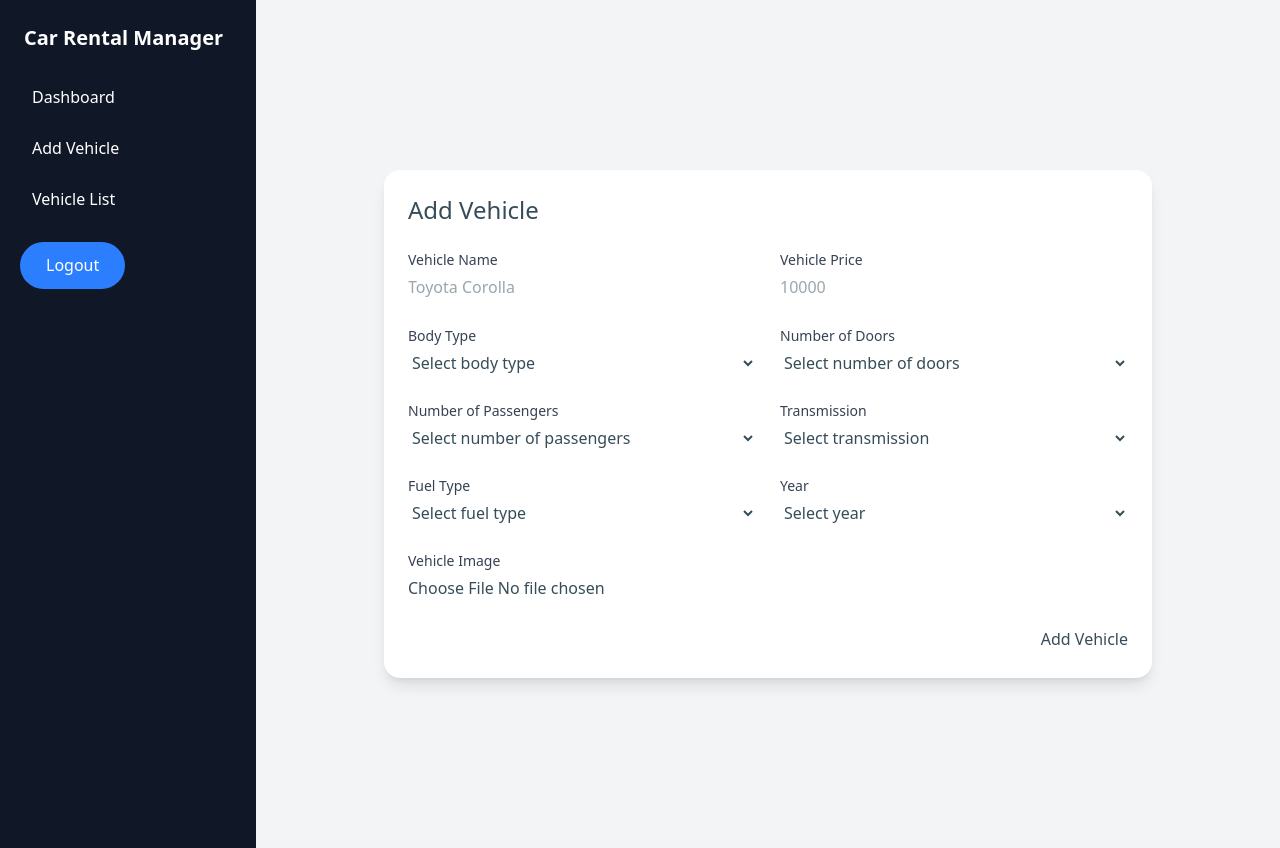
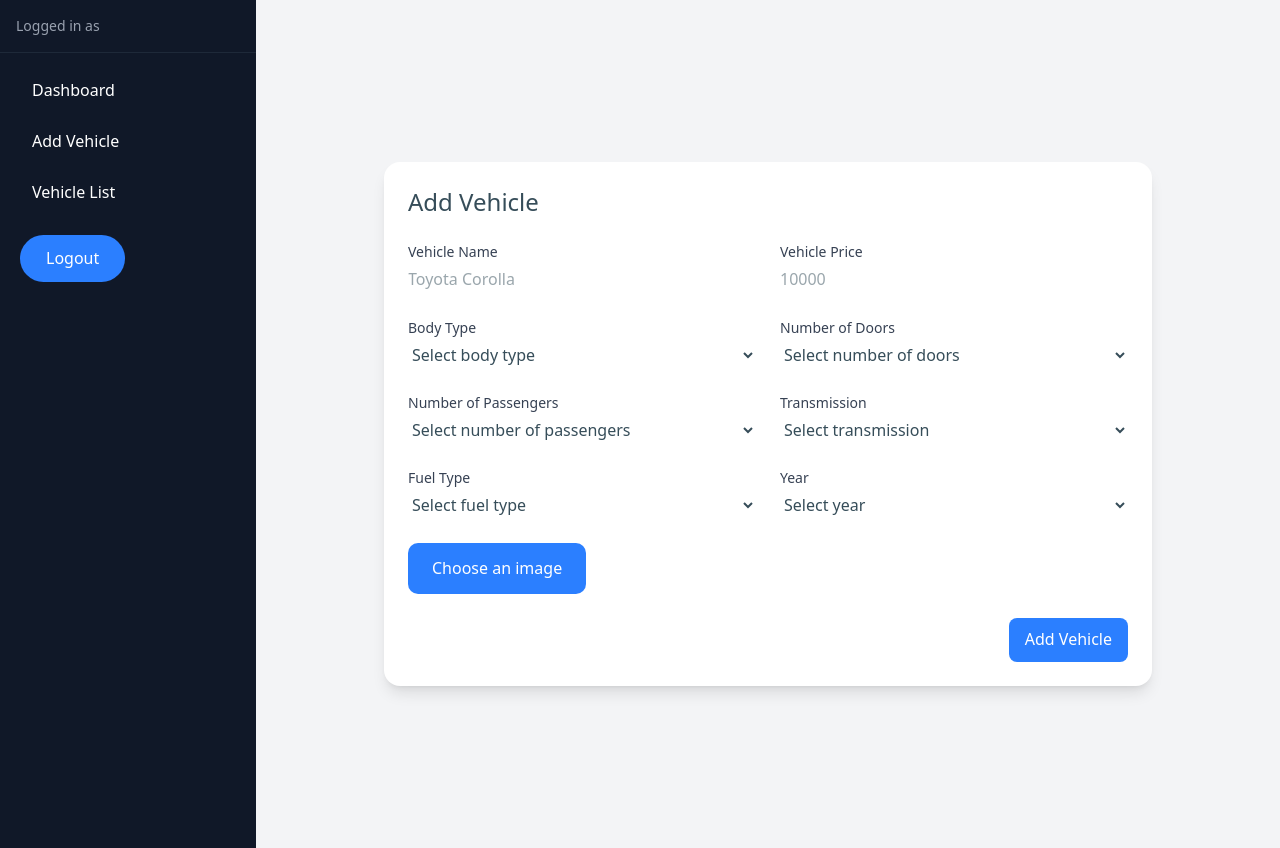
Before and after one commit to irfannxb/carrental, a Next.js app: page /dashboard/add in a window 1280 px wide. Built offline with nearby package versions, Linux system fonts and the light colour scheme; no server answers; sample sign-in values are in the browser's storage.

Commit message:
before-live

```diff
--- a/app/(dashboard)/dashboard/add/page.tsx
+++ b/app/(dashboard)/dashboard/add/page.tsx
@@ -1,4 +1,5 @@
 "use client";
+import { getSession } from "next-auth/react";
 import React from "react";
 import { useState } from "react";
 import { toast, ToastContainer } from "react-toastify";
@@ -13,9 +14,10 @@ const AddVehicle = () => {
     transmission: "",
     fuel: "",
     year: "",
-    image: "",
+    image: null,
   });
   const [image, setImage] = useState<File | null>(null);
+  const [fileName, setFileName] = useState("");
   const [loading, setLoading] = useState(false);
 
   const handleChange = (
@@ -25,14 +27,17 @@ const AddVehicle = () => {
   };
 
   const handleImageChange = (e: React.ChangeEvent<HTMLInputElement>) => {
-    if (e.target.files) {
+    if (e.target.files && e.target.files[0]) {
+      console.log("IMAGE FILE:", e.target.files[0]);
       setImage(e.target.files[0]);
+      setFileName(e.target.files[0].name);
     }
   };
 
   const handleSubmit = async (e: React.FormEvent) => {
     e.preventDefault();
     setLoading(true);
+    const user = await getSession();
 
     const data = new FormData();
     data.append("name", formData.name);
@@ -43,7 +48,10 @@ const AddVehicle = () => {
     data.append("year", formData.year);
     data.append("doors", formData.doors.toString());
     data.append("passengers", formData.passengers.toString());
-    data.append("image", image as Blob);
+    data.append("user", user.user_id);
+    if (image) {
+      data.append("image", image);
+    }
 
     try {
       const res = await fetch(
@@ -51,11 +59,6 @@ const AddVehicle = () => {
         {
           method: "POST",
           body: data,
-          // headers: {
-          //   Authorization: `Bearer ${
-          //     localStorage.getItem("accessToken") || ""
-          //   }`,
-          // },
         }
       );
 
@@ -66,11 +69,18 @@ const AddVehicle = () => {
       if (!res.ok) {
         throw new Error("Failed to create car");
       }
-
-      toast.success("Car created successfully!");
+      toast.success("Car created successfully!", {
+        position: "top-right",
+        autoClose: 500,
+        hideProgressBar: false,
+      });
     } catch (error) {
       console.error(error);
-      toast.error("Error creating car");
+      toast.error("Error creating car", {
+        position: "top-right",
+        autoClose: 2000,
+        hideProgressBar: false,
+      });
     } finally {
       setLoading(false);
     }
@@ -87,6 +97,7 @@ const AddVehicle = () => {
         <form
           className="grid grid-cols-1 md:grid-cols-2 gap-6"
           onSubmit={handleSubmit}
+          encType="multipart/form-data"
         >
           {/* Vehicle Name */}
           <div>
@@ -100,6 +111,7 @@ const AddVehicle = () => {
               className="w-full rounded-lg border-gray-300 focus:border-blue-500 focus:ring-blue-500"
               onChange={handleChange}
               name="name"
+              required
             />
           </div>
 
@@ -115,6 +127,7 @@ const AddVehicle = () => {
               className="w-full rounded-lg border-gray-300 focus:border-blue-500 focus:ring-blue-500"
               onChange={handleChange}
               name="price"
+              required
             />
           </div>
 
@@ -128,6 +141,7 @@ const AddVehicle = () => {
               onChange={handleChange}
               name="type"
               value={formData.type}
+              required
             >
               <option>Select body type</option>
               <option value="sedan">Sedan</option>
@@ -147,6 +161,7 @@ const AddVehicle = () => {
               onChange={handleChange}
               name="doors"
               value={formData.doors}
+              required
             >
               <option>Select number of doors</option>
               <option value="4">4 Doors</option>
@@ -164,6 +179,7 @@ const AddVehicle = () => {
               onChange={handleChange}
               name="passengers"
               value={formData.passengers}
+              required
             >
               <option>Select number of passengers</option>
               <option value="2">2 Passengers</option>
@@ -183,6 +199,7 @@ const AddVehicle = () => {
               onChange={handleChange}
               name="transmission"
               value={formData.transmission}
+              required
             >
               <option>Select transmission</option>
               <option value="manual">Manual</option>
@@ -201,6 +218,7 @@ const AddVehicle = () => {
               onChange={handleChange}
               name="fuel"
               value={formData.fuel}
+              required
             >
               <option value="">Select fuel type</option>
               <option value="petrol">Petrol</option>
@@ -220,6 +238,7 @@ const AddVehicle = () => {
               onChange={handleChange}
               name="year"
               value={formData.year}
+              required
             >
               <option value="">Select year</option>
               <option value="2020">2020</option>
@@ -232,21 +251,34 @@ const AddVehicle = () => {
             </select>
           </div>
 
-          <div>
-            <label className="block text-sm font-medium text-gray-700 mb-1">
-              Vehicle Image
+          {/* Custom File Upload Button */}
+          <div className="flex items-center space-x-4">
+            <label
+              htmlFor="image-upload"
+              className="cursor-pointer bg-blue-500 text-white px-6 py-3 rounded-lg hover:bg-blue-600 transition"
+            >
+              {fileName || "Choose an image"}
             </label>
+
+            {/* Hidden file input */}
             <input
               type="file"
+              id="image-upload"
+              name="image"
               accept="image/*"
+              className="hidden"
               onChange={handleImageChange}
-              name="image"
+              required
             />
           </div>
 
           {/* Actions */}
           <div className="md:col-span-2 flex justify-end gap-4">
-            <button type="submit" disabled={loading}>
+            <button
+              type="submit"
+              className="bg-blue-500 text-white px-4 py-2 rounded-md"
+              disabled={loading}
+            >
               {loading ? "Submitting..." : "Add Vehicle"}
             </button>
           </div>
--- a/app/(dashboard)/dashboard/list/columns.tsx
+++ b/app/(dashboard)/dashboard/list/columns.tsx
@@ -5,7 +5,6 @@ import Image from "next/image";
 // This type is used to define the shape of our data.
 // You can use a Zod schema here if you want.
 export type Car = {
-  id: string;
   name: string;
   image: string;
   price: number;
@@ -18,10 +17,6 @@ export type Car = {
 };
 
 export const columns: ColumnDef<Car>[] = [
-  {
-    accessorKey: "id",
-    header: "ID",
-  },
   {
     accessorKey: "image_url",
     header: "Image",
--- a/app/(dashboard)/layout.tsx
+++ b/app/(dashboard)/layout.tsx
@@ -2,27 +2,32 @@ import React from "react";
 import "../globals.css";
 import "../style.css";
 import Link from "next/link";
-import { Button } from "../components/ui/button";
-import { getServerSession } from "next-auth";
-import { GET as authHandler } from "../api/auth/[...nextauth]/route";
-import { signOut } from "next-auth/react";
+import { getServerSession } from "next-auth/next";
+import { authOptions } from "../api/auth/[...nextauth]/route";
+import Profile from "../components/Profile";
 import { redirect } from "next/navigation";
 import Logout from "../components/Logout";
+import SessionProviderWrapper from "../components/SessionProviderWrapper";
+
 export default async function DashboardLayout({
   children,
 }: {
   children: React.ReactNode;
 }) {
-  const session = await getServerSession(authHandler);
+  const session = await getServerSession(authOptions);
+  console.log("SESSION username:", session?.username);
+  console.log("SESSION object:", session);
+  console.log("SESSION user_id:", session?.user_id);
   if (!session) {
     redirect("/login");
   }
   return (
-    <html lang="en">
-      <body className="">
+    <SessionProviderWrapper session={session}>
+      <html>
+        <body>
           <div className="flex min-h-screen">
             <aside className="w-64 bg-gray-900 text-white">
-            <div className="p-6 text-xl font-bold">Car Rental Manager</div>
+              <Profile />
 
               <nav className="space-y-2 px-4">
                 <Link
@@ -53,5 +58,6 @@ export default async function DashboardLayout({
           </div>
         </body>
       </html>
+    </SessionProviderWrapper>
   );
 }
--- a/app/api/auth/[...nextauth]/route.ts
+++ b/app/api/auth/[...nextauth]/route.ts
@@ -1,7 +1,7 @@
-import NextAuth from "next-auth";
+import NextAuth, { NextAuthOptions } from "next-auth";
 import CredentialsProvider from "next-auth/providers/credentials";
 
-const handler = NextAuth({
+export const authOptions: NextAuthOptions = {
   providers: [
     CredentialsProvider({
       name: "Django Login",
@@ -9,7 +9,7 @@ const handler = NextAuth({
         username: { label: "Username", type: "text" },
         password: { label: "Password", type: "password" },
       },
-      async authorize(credentials): Promise<any | null> {
+      async authorize(credentials): Promise<{ id: string; accessToken: string; refreshToken: string; user_id: number; username: string } | null> {
         const res = await fetch(
           `${process.env.DJANGO_API_URL}/api/token/`,
           {
@@ -26,9 +26,11 @@ const handler = NextAuth({
 
         if (res.ok && data.access) {
           return {
-            id: credentials?.username,
+            id: credentials?.username || "",
             accessToken: data.access,
             refreshToken: data.refresh,
+            user_id: data.user_id,
+            username: data.username,
           };
         }
 
@@ -40,19 +42,25 @@ const handler = NextAuth({
   session: {
     strategy: "jwt",
     maxAge: 24 * 60 * 60, // 1 day
+
   },
 
   callbacks: {
     async jwt({ token, user }) {
       if (user) {
-        token.accessToken = user.accessToken;
-        token.refreshToken = user.refreshToken;
+        const u = user as unknown as { accessToken: string; refreshToken: string; user_id: number; username: string };
+        token.accessToken = u.accessToken;
+        token.refreshToken = u.refreshToken;
+        token.user_id = u.user_id;
+        token.username = u.username;
       }
       return token;
     },
 
     async session({ session, token }) {
       session.accessToken = token.accessToken as string;
+      session.user_id = token.user_id as string;
+      session.username = token.username as string;
       return session;
     },
   },
@@ -61,6 +69,8 @@ const handler = NextAuth({
   pages: {
     signIn: "/login",
   },
-});
+};
+
+const handler = NextAuth(authOptions);
 
 export { handler as GET, handler as POST };
--- a/app/components/Header.tsx
+++ b/app/components/Header.tsx
@@ -85,7 +85,7 @@ const Header = () => {
                         className={` ${
                           pathname === link.href
                             ? "text-blue-500 dark:text-blue-500 active"
-                            : "hover:text-blue-500 dark:hover:text-blue-500 transition-colors duration-300"
+                            : "hover:text-blue-500 dark:hover:text-blue-500 transition-colors duration-300 text-black"
                         }`}
                       >
                         {link.label}
--- a/app/components/Profile.tsx
+++ b/app/components/Profile.tsx
@@ -1,15 +1,17 @@
-import { getServerSession } from "next-auth";
+import { getServerSession } from "next-auth/next";
 import { authOptions } from "../api/auth/[...nextauth]/route";
-import { redirect } from "next/navigation";
 
 const Profile = async () => {
   const session = await getServerSession(authOptions);
+
   if (!session) {
-    redirect("/");
+    return null;
   }
+
   return (
-    <div>
-      <h1>{session?.user?.name}</h1>
+    <div className="p-4 border-b border-gray-800 mb-4">
+      <p className="text-sm text-gray-400">Logged in as</p>
+      <p className="text-lg font-semibold">{session.username}</p>
     </div>
   );
 };
--- /dev/null
+++ b/app/components/SessionProviderWrapper.tsx
@@ -0,0 +1,22 @@
+// components/SessionProviderWrapper.tsx
+
+"use client"; // This marks the component as a Client Component.
+
+import React from "react";
+import { SessionProvider } from "next-auth/react";
+import { Session } from "next-auth";
+
+// Wraps the entire layout with SessionProvider for client-side use
+interface SessionProviderWrapperProps {
+  session: Session | null; // The session passed from the parent layout
+  children: React.ReactNode;
+}
+
+const SessionProviderWrapper = ({
+  session,
+  children,
+}: SessionProviderWrapperProps) => {
+  return <SessionProvider session={session}>{children}</SessionProvider>;
+};
+
+export default SessionProviderWrapper;
--- a/app/components/Testimonials.tsx
+++ b/app/components/Testimonials.tsx
@@ -2,7 +2,7 @@
 import React from "react";
 import { testimonials } from "../../lib/testimonials";
 import { testimonial_interface } from "../../lib/testimonials";
-import { Pathname, usePathname } from "next/navigation";
+import { usePathname } from "next/navigation";
 import Image from "next/image";
 import {
   Carousel,
@@ -31,7 +31,6 @@ const Testimonials = () => {
           {pathname === "/testimonials" ? (
             <>
               {testimonials.map((testimonial: testimonial_interface) => (
-                <>
                 <div className="col-lg-4 mb-4" key={testimonial.id}>
                   <div className="testimonial-2">
                     <blockquote className="mb-4">
@@ -52,7 +51,6 @@ const Testimonials = () => {
                     </div>
                   </div>
                 </div>
-                </>
               ))}
             </>
           ) : (
--- a/lib/car.ts
+++ b/lib/car.ts
@@ -208,4 +208,5 @@ export interface car_interface {
     fuel: string;
     year: number;
     available: boolean;
+
 }
--- a/lib/store.ts
+++ b/lib/store.ts
@@ -1,10 +1,12 @@
 import { configureStore } from "@reduxjs/toolkit";
 import counterReducer from "./features/counter/CounterSlice";
 import carReducer from "./features/Cars/CarSlice";
+
 export const store = configureStore({
     reducer: {
         counter: counterReducer,
         cars: carReducer,
+
     }
 });
 
```
Also changed, not shown: app/(dashboard)/dashboard/list/page.tsx (+8 -2 lines), app/components/Login.tsx (deleted). Lines whose indentation alone changed are shown as unchanged.
